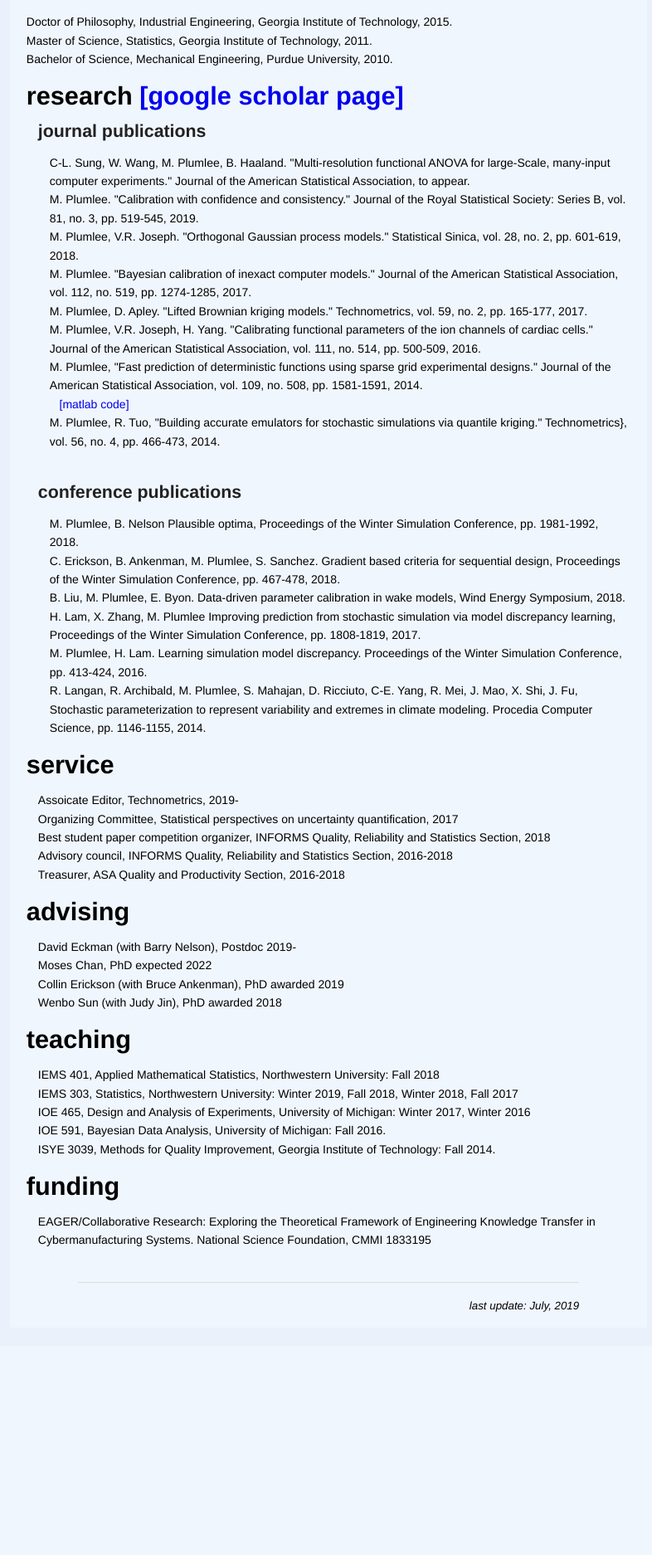
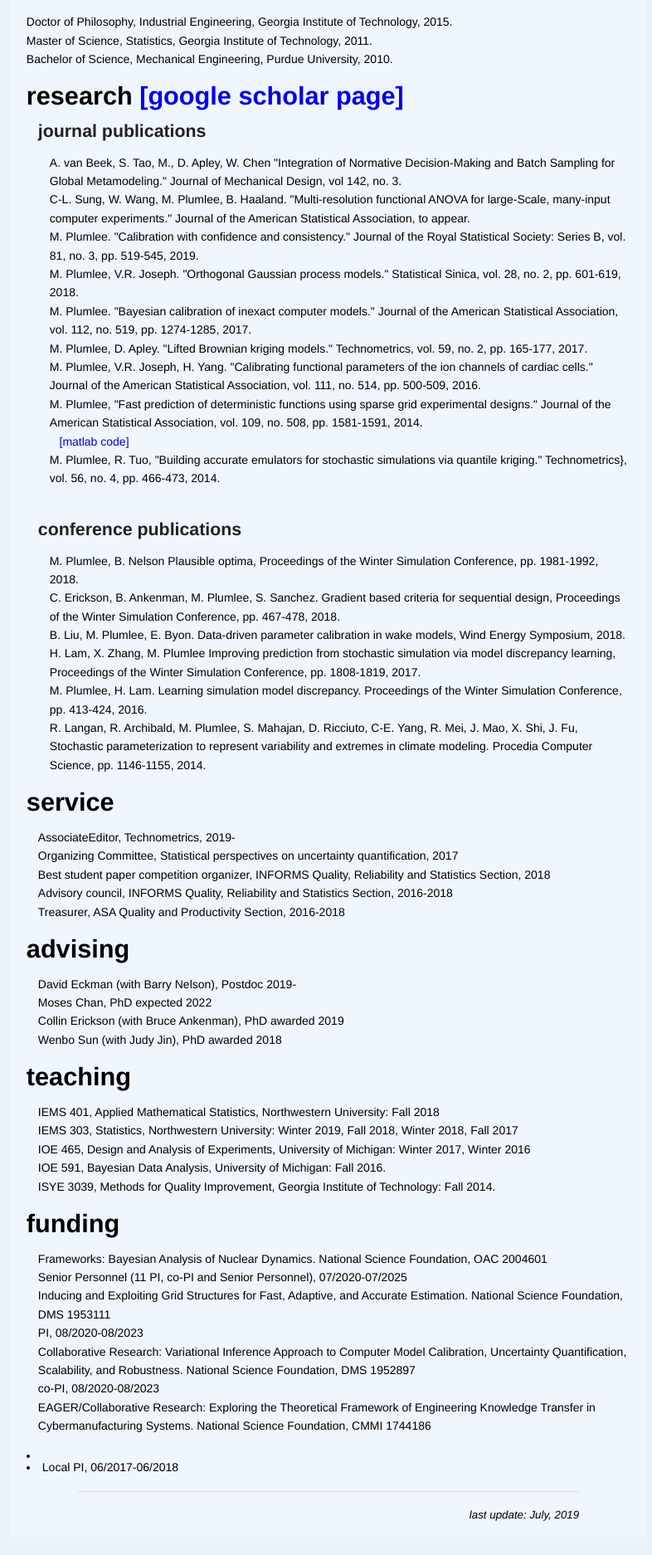
Before and after one commit to MattPlumlee/Website, a PHP site: page / in a window 1280 px wide. Shown: the part 409-2283 px from the top of the page at 83% size, without its empty margins (244-1030 px from the left). Before the commit the page ends 1990 px from the top, so only its background shows below. Run offline with PHP 8.4, Linux system fonts and the light colour scheme.

Commit message:
Added some funding.

```diff
--- a/index.php
+++ b/index.php
@@ -23,6 +23,7 @@ My research covers experimental and computational methods for combining observat
 
               <ul style="list-style-type:none;">
                 <li><h4>journal publications </h4> </li> <ul style="list-style-type:none;">
+                <li>A. van Beek, S. Tao, M., D. Apley, W. Chen "Integration of Normative Decision-Making and Batch Sampling for Global Metamodeling." Journal of Mechanical Design, vol 142, no. 3. </li>
                 <li> C-L. Sung, W. Wang, M. Plumlee, B. Haaland. "Multi-resolution functional ANOVA for large-Scale, many-input computer experiments."  Journal of the American Statistical Association, to appear. </li>
         	      <li> M. Plumlee.  "Calibration with confidence and consistency."   Journal of the Royal Statistical Society: Series B, vol. 81, no. 3, pp. 519-545, 2019. </li>
                 <li> M. Plumlee, V.R. Joseph.  "Orthogonal Gaussian process models."   Statistical Sinica, vol. 28, no. 2, pp. 601-619, 2018. </li>
@@ -43,7 +44,7 @@ My research covers experimental and computational methods for combining observat
             </ul>
                   <h3>service</h3>
                                 <ul style="list-style-type:none;">
-                    <li>  Assoicate Editor, Technometrics, 2019-  </li>
+                    <li>  AssociateEditor, Technometrics, 2019-  </li>
                     <li> Organizing Committee, Statistical perspectives on uncertainty quantification, 2017
                     <li>  Best student paper competition organizer, INFORMS Quality, Reliability and Statistics Section, 2018  </li>
                     <li>  Advisory council, INFORMS Quality, Reliability and Statistics Section, 2016-2018  </li>
@@ -67,7 +68,21 @@ My research covers experimental and computational methods for combining observat
 <h3> funding </h3>
 <ul style="list-style-type:none;">
 <li>
-EAGER/Collaborative Research: Exploring the Theoretical Framework of Engineering Knowledge Transfer in Cybermanufacturing Systems. National Science Foundation, CMMI 1833195 </li>
+Frameworks: Bayesian Analysis of Nuclear Dynamics. National Science Foundation, OAC 2004601 </li>
+<li> <li>
+Senior Personnel (11 PI, co-PI and Senior Personnel),  07/2020-07/2025 </li></li>
+<li>
+Inducing and Exploiting Grid Structures for Fast, Adaptive, and Accurate Estimation. National Science Foundation, DMS 1953111 </li>
+<li> <li>
+PI,  08/2020-08/2023 </li></li>
+<li>
+Collaborative Research: Variational Inference Approach to Computer Model Calibration, Uncertainty Quantification, Scalability, and Robustness. National Science Foundation, DMS 1952897 </li>
+<li>
+<li> <li>
+co-PI,  08/2020-08/2023 </li></li>
+EAGER/Collaborative Research: Exploring the Theoretical Framework of Engineering Knowledge Transfer in Cybermanufacturing Systems. National Science Foundation, CMMI 1744186 </li>
 </ul>
-
+<li> <li>
+Local PI,  06/2017-06/2018 </li></li>
+</ul>
 <?php include 'footer.php';?>
```
